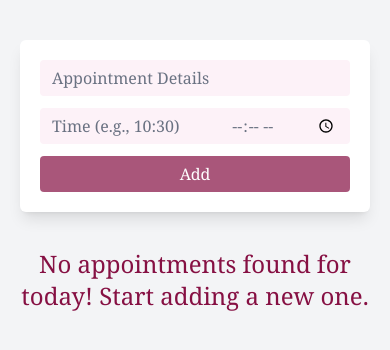
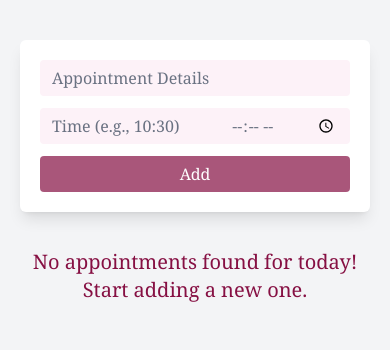
Before and after one commit to EmanRadwan114/appointments, a React (Vite) app: page / in a window 390 px wide. Shown: the top 350 px of the page. Built offline with nearby package versions, Linux system fonts and the light colour scheme.

Commit message:
edit style

```diff
--- a/src/components/NotFound.tsx
+++ b/src/components/NotFound.tsx
@@ -2,7 +2,7 @@ import React from "react";
 
 const NotFound: React.FC = () => {
   return (
-    <p className="text-center font-medium text-pink-900 text-2xl">
+    <p className="text-center font-medium text-pink-900 text-xl md:text-2xl">
       No appointments found for today! Start adding a new one.
     </p>
   );
```
